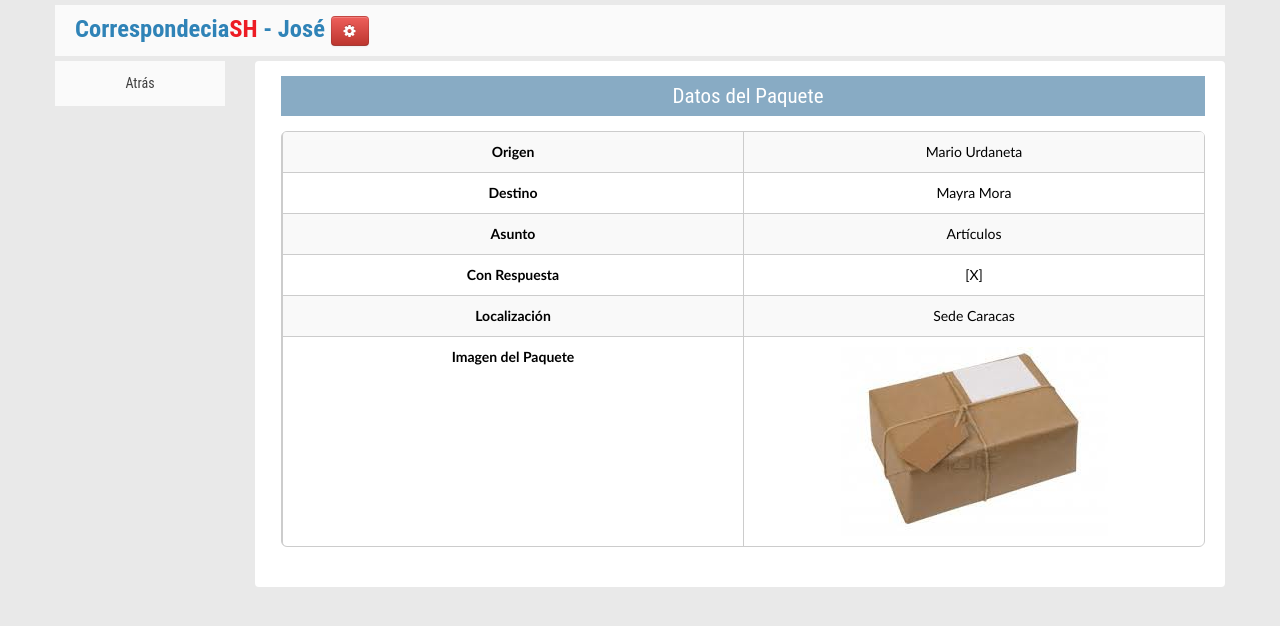
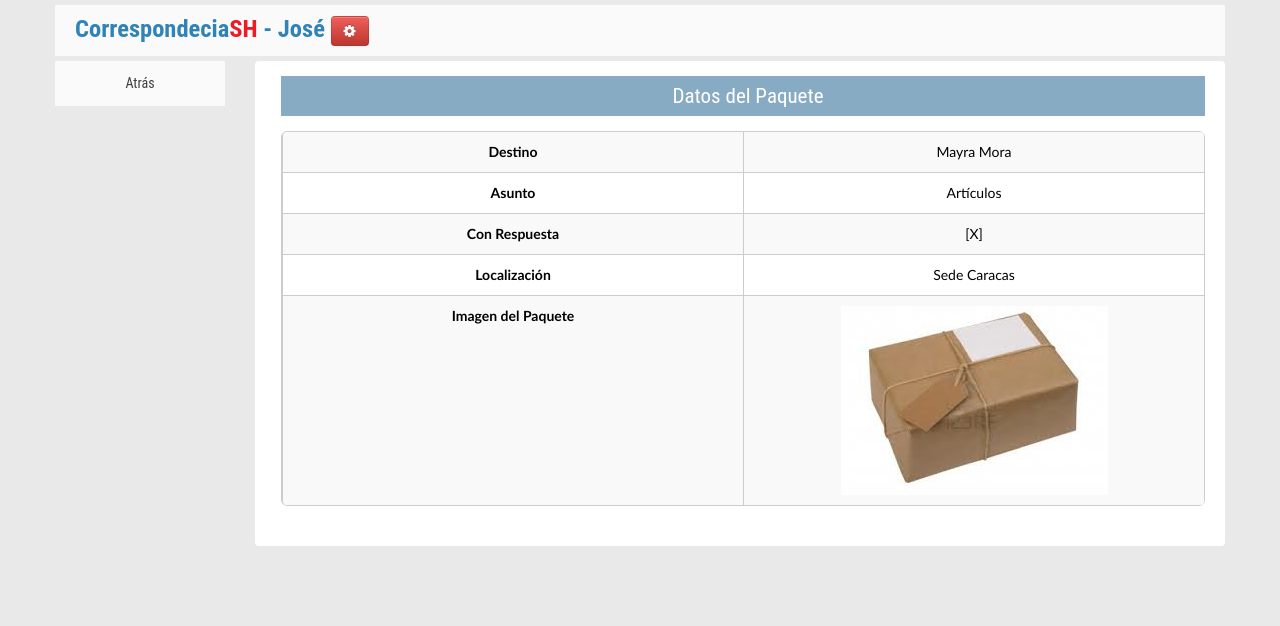
Before and after one commit to jose1988/SDC, a PHP site: page /SistemaDeCorrespondencia/views/see_package.php?id=1 in a window 1280 px wide. Shown: the part 156-782 px from the top of the page. Run offline with PHP 8.4, Linux system fonts and the light colour scheme; some libraries are stand-ins or nearby versions.

Commit message:
quite origen

```diff
--- a/views/see_package.php
+++ b/views/see_package.php
@@ -1,14 +1,12 @@
 <?php
 session_start();
 if($_GET["id"]=="1"){
-$origen="Mario Urdaneta";
 $destino="Mayra Mora";
 $asunto="Artículos";
 $tipo="Doc";
 $rta="[X]";
 $localizacion="Sede Caracas";
 }elseif($_GET["id"]=="2"){
-$origen="Sandra Sánchez";
 $destino="Jose Moncada";
 $asunto="Doc. Digital";
 $tipo="Doc";
@@ -16,7 +14,6 @@ $rta="[X]";
 $localizacion="Receptor 1 sede";
 }
 elseif($_GET["id"]=="3"){
-$origen="Juan Salcedo";
 $destino="Mayra Benavides";
 $asunto="Permiso";
 $tipo="Obj";
@@ -152,12 +149,8 @@ $localizacion="Receptor 1 origen";
          <div class="tab-content" id="lista" align="center">
          <h2> Datos del Paquete </h2>
        <table class='footable table table-striped table-bordered'>
+
 			 <tr>
-			 <td style="text-align:center" ><b>Origen</b></td>
-				 <td style="text-align:center"><?php echo $origen; ?></td>
-		     </tr>
-			 <tr>
-
 			 <td style="text-align:center"><b>Destino</b></td>
 				<td style="text-align:center"><?php echo $destino; ?></td>
 		     </tr>
```
